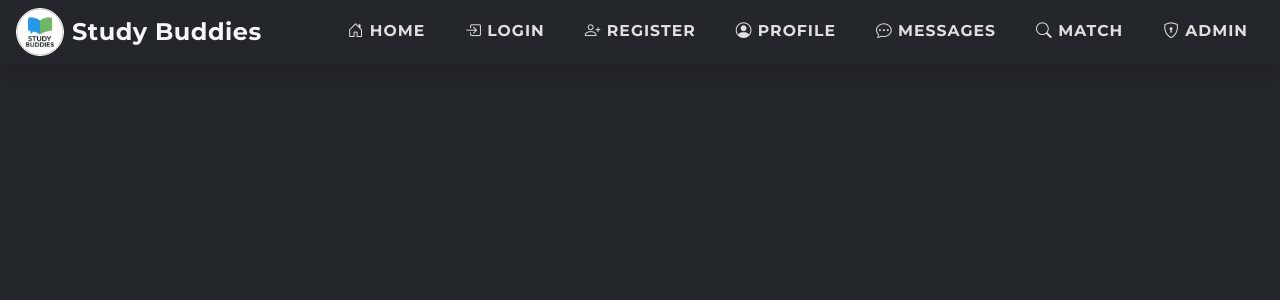
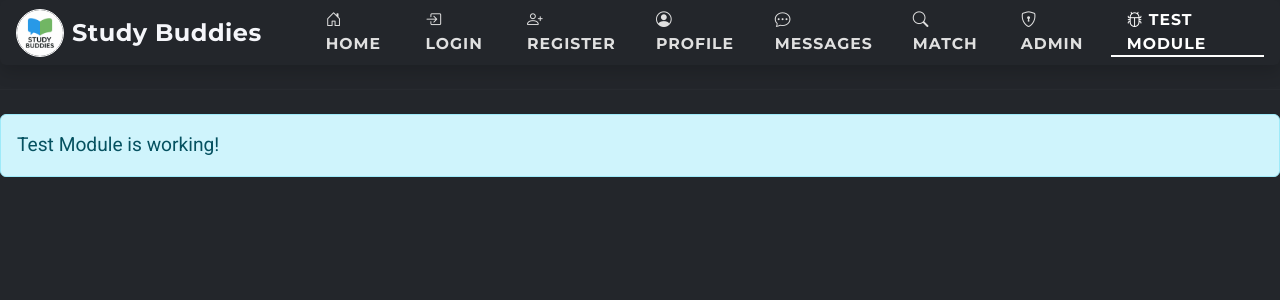
Before and after one commit to ltku2144/BuddyMatch, an Angular app in the folder frontend/: page /test-module in a window 1280 px wide. Before the commit this address led to /. Shown: the top 300 px of the page. Built offline with nearby package versions, Linux system fonts and the light colour scheme.

Commit message:
Test module created

```diff
--- a/frontend/src/app/app-routing.module.ts
+++ b/frontend/src/app/app-routing.module.ts
@@ -7,6 +7,7 @@ import { RegisterComponent } from './register.component';
 import { MessagesComponent } from './messages.component';
 import { SearchComponent } from './search.component';
 import { AdminComponent } from './admin.component';
+import { TestModuleComponent } from './test-module/test-module.component'; // <-- Add this import
 
 const routes: Routes = [
   { path: '', component: HomeComponent },
@@ -16,6 +17,7 @@ const routes: Routes = [
   { path: 'messages', component: MessagesComponent },
   { path: 'search', component: SearchComponent },
   { path: 'admin', component: AdminComponent },
+  { path: 'test-module', component: TestModuleComponent }, // <-- Add this route
 ];
 
 @NgModule({
--- a/frontend/src/app/app.component.html
+++ b/frontend/src/app/app.component.html
@@ -43,6 +43,11 @@
           <i class="bi bi-shield-lock"></i> Admin
         </a>
       </li>
+      <li class="nav-item" *ngIf="showTestModule">
+        <a class="nav-link px-3" routerLink="/test-module" routerLinkActive="active">
+          <i class="bi bi-bug"></i> Test Module
+        </a>
+      </li>
     </ul>
   </div>
 </nav>
--- a/frontend/src/app/app.component.ts
+++ b/frontend/src/app/app.component.ts
@@ -8,4 +8,11 @@ import { Component } from '@angular/core';
 })
 export class AppComponent {
   title = 'study-buddies';
+  showTestModule = true;
+
+
+  toggleTestModule() {
+    this.showTestModule = !this.showTestModule;
+  }
+
 }
--- a/frontend/src/app/app.module.ts
+++ b/frontend/src/app/app.module.ts
@@ -9,10 +9,12 @@ import { ProfileComponent } from './profile.component';
 import { RegisterComponent } from './register.component';
 import { MessagesComponent } from './messages.component';
 import { SearchComponent } from './search.component';
+import { TestModuleComponent } from './test-module/test-module.component';
 
 @NgModule({
   declarations: [
-    AppComponent
+    AppComponent,
+    TestModuleComponent
   ],
   imports: [
     BrowserModule,
--- /dev/null
+++ b/frontend/src/app/test-module/test-module.component.css
@@ -0,0 +1,3 @@
+.alert {
+  font-size: 1.2rem;
+}
--- /dev/null
+++ b/frontend/src/app/test-module/test-module.component.html
@@ -0,0 +1,3 @@
+<div class="alert alert-info mt-4">
+    {{ message }}
+</div>
--- /dev/null
+++ b/frontend/src/app/test-module/test-module.component.ts
@@ -0,0 +1,11 @@
+import { Component } from '@angular/core';
+
+@Component({
+  selector: 'app-test-module',
+  standalone: false,
+  templateUrl: './test-module.component.html',
+  styleUrl: './test-module.component.css'
+})
+export class TestModuleComponent {
+  message = 'Test Module is working!';
+}
```
Also changed, not shown: 1 other file (tests, documents, lock files or other folders).
